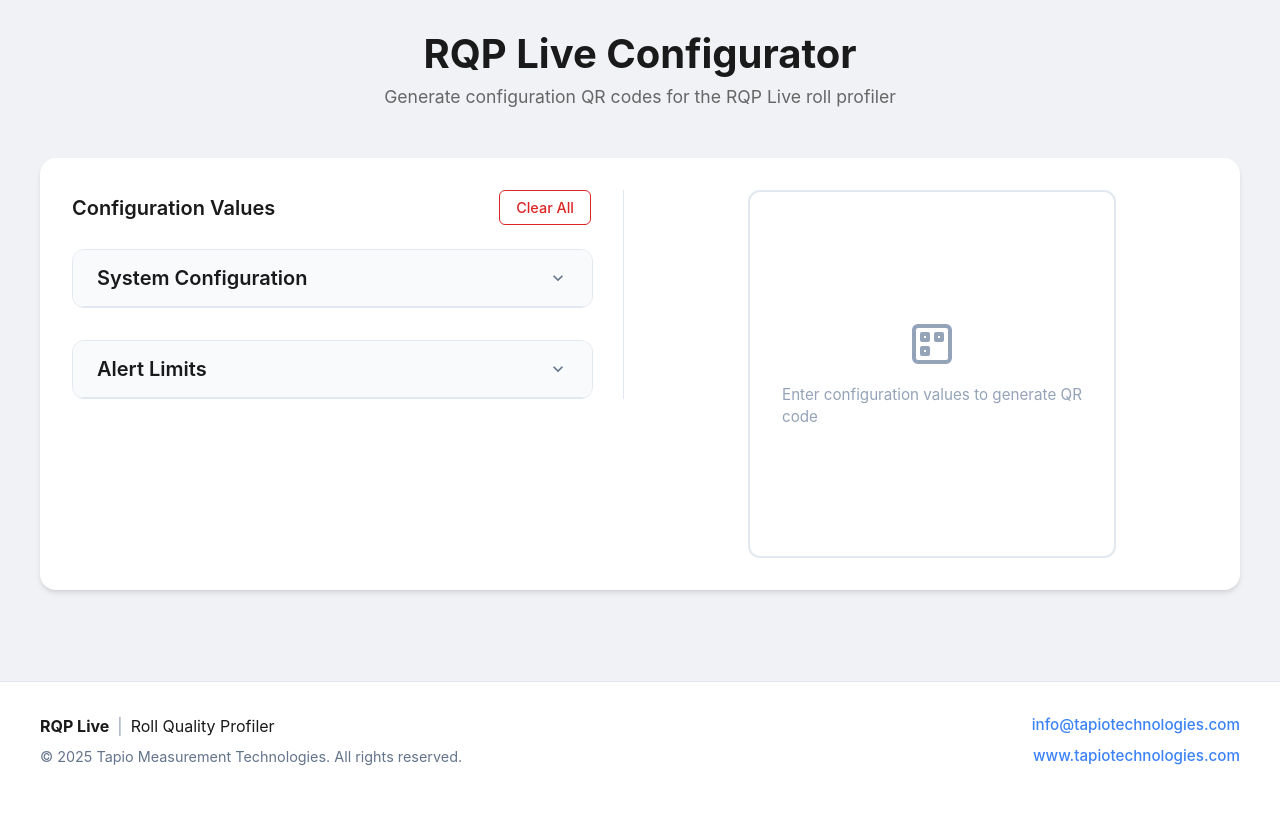
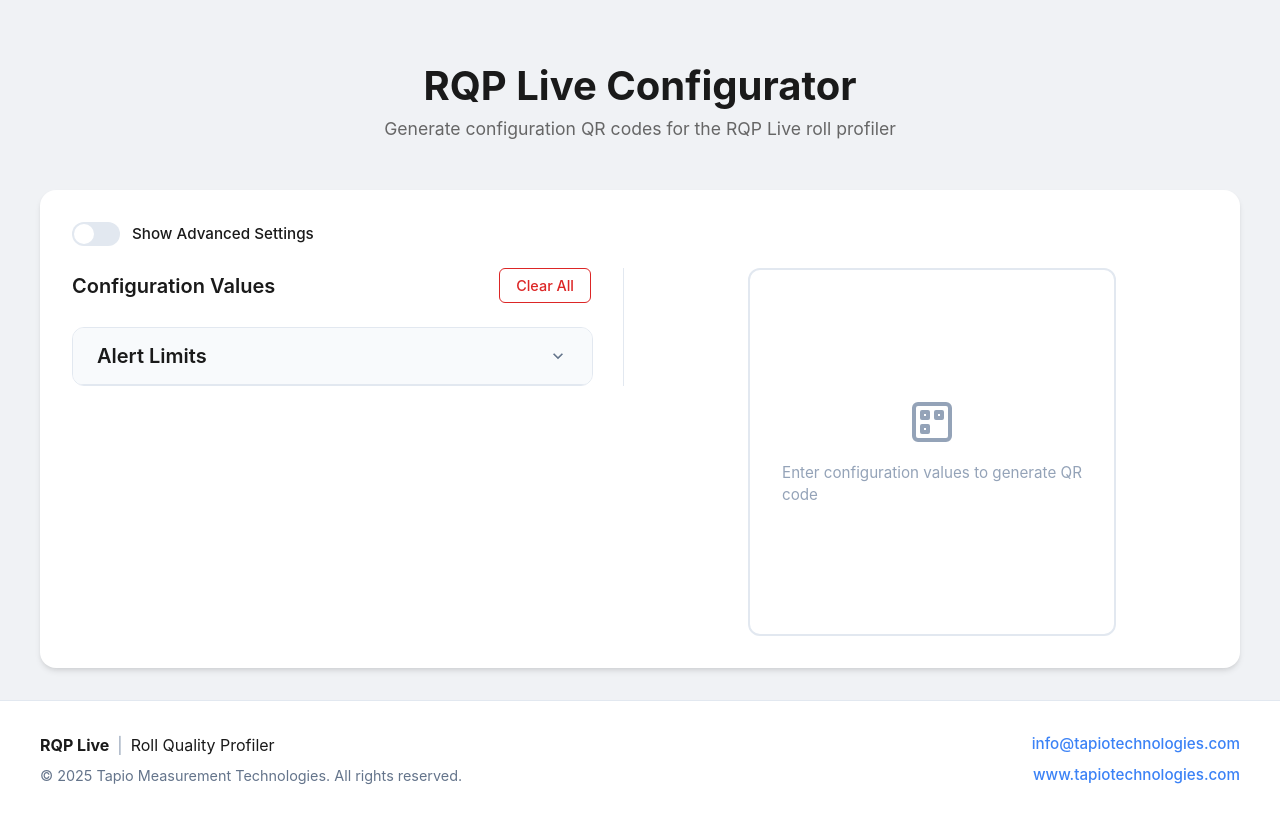
Before and after one commit to Tapio-Measurement-Technologies/rqp-configurator, a Svelte app: page / in a window 1280 px wide. Built offline with nearby package versions, Linux system fonts and the light colour scheme.

Commit message:
Add toggle to show and hide advanced settings

```diff
--- a/src/App.svelte
+++ b/src/App.svelte
@@ -3,13 +3,14 @@
   import type { ConfigItem, AlertLimitItem, ConfigSection as ConfigSectionType } from './types'
   import ConfigSection from './lib/ConfigSection.svelte'
   import QRDisplay from './lib/QRDisplay.svelte'
-  import { QR_CONFIG } from './config/settings'
+  import { QR_CONFIG, UI_CONFIG } from './config/settings'
   import Footer from './lib/Footer.svelte';
   import Header from './lib/Header.svelte';
 
   let configSections = defaultConfigs
   let text = ''
   let showWarning = false
+  let showAdvanced = false
 
   function updateConfigText() {
     const configPairs = configSections
@@ -46,10 +47,59 @@
     })
   }
 
-  $: configValues = configSections.flatMap(section => section.items.map(item =>
-    'value' in item ? item.value : [item.minValue, item.maxValue]
-  ).flat())
-  $: if (configValues) {
+  function resetAdvancedValues() {
+    configSections = configSections.map(section => {
+      if (section.type === 'alert_limits') {
+        return {
+          ...section,
+          items: (section.items as AlertLimitItem[]).map(item =>
+            item.advanced ? { ...item, minValue: '', maxValue: '' } : item
+          )
+        }
+      }
+      return {
+        ...section,
+        items: (section.items as ConfigItem[]).map(item =>
+          item.advanced ? { ...item, value: '' } : item
+        )
+      }
+    }) as ConfigSectionType[]
+  }
+
+  $: visibleSections = configSections.map(section => {
+    const filteredItems = section.type === 'alert_limits'
+      ? (section.items as AlertLimitItem[]).filter(item => showAdvanced || !item.advanced)
+      : (section.items as ConfigItem[]).filter(item => showAdvanced || !item.advanced)
+
+    return {
+      ...section,
+      items: filteredItems
+    }
+  }).filter(section => section.items.length > 0)
+
+  $: {
+    if (!showAdvanced) {
+      resetAdvancedValues()
+    } else {
+      visibleSections.forEach(visibleSection => {
+        const originalSection = configSections.find(s => s.id === visibleSection.id)
+        if (originalSection) {
+          visibleSection.items.forEach(item => {
+            const originalItem = originalSection.items.find(i =>
+              'key' in item && 'key' in i && item.key === i.key
+            )
+            if (originalItem) {
+              if ('value' in item && 'value' in originalItem) {
+                originalItem.value = item.value
+              } else if ('minValue' in item && 'minValue' in originalItem) {
+                originalItem.minValue = item.minValue
+                originalItem.maxValue = item.maxValue
+              }
+            }
+          })
+        }
+      })
+    }
     updateConfigText()
   }
 </script>
@@ -59,11 +109,34 @@
     <Header />
 
     <div class="card">
+      <div class="settings-toggle">
+        <label class="toggle">
+          <input
+            type="checkbox"
+            bind:checked={showAdvanced}
+          />
+          <span class="slider"></span>
+          <span class="label">Show Advanced Settings</span>
+        </label>
+      </div>
+
+      {#if showAdvanced}
+        <div class="advanced-warning">
+          <svg xmlns="http://www.w3.org/2000/svg" width="20" height="20" viewBox="0 0 24 24" fill="none" stroke="currentColor" stroke-width="2" stroke-linecap="round" stroke-linejoin="round">
+            <path d="M10.29 3.86L1.82 18a2 2 0 0 0 1.71 3h16.94a2 2 0 0 0 1.71-3L13.71 3.86a2 2 0 0 0-3.42 0z"/>
+            <line x1="12" y1="9" x2="12" y2="13"/>
+            <line x1="12" y1="17" x2="12.01" y2="17"/>
+          </svg>
+          <span>{UI_CONFIG.ADVANCED_WARNING}</span>
+        </div>
+      {/if}
+
       {#if showWarning}
         <div class="warning-message">
           Warning: Only the first {QR_CONFIG.MAX_CONFIG_VALUES} configuration values will be included in the QR code.
         </div>
       {/if}
+
       <div class="content-grid">
         <div class="input-section">
           <div class="section-header">
@@ -73,7 +146,7 @@
             </button>
           </div>
           <div class="config-list">
-            {#each configSections as section (section.id)}
+            {#each visibleSections as section (section.id)}
               <ConfigSection bind:section />
             {/each}
           </div>
@@ -106,7 +179,7 @@
     max-width: 1200px;
     margin: 0 auto;
     width: 100%;
-    padding: 0 1rem;
+    padding: 2rem 1rem;
     flex: 1;
   }
 
@@ -135,29 +208,71 @@
     gap: 2rem;
   }
 
-  @media (max-width: 768px) {
-    .content-grid {
-      grid-template-columns: 1fr;
-      gap: 2rem;
+  .settings-toggle {
+    margin-bottom: 1rem;
   }
 
-    .input-section {
-      padding-right: 0;
-      border-right: none;
-      border-bottom: 1px solid #e2e8f0;
-      padding-bottom: 2rem;
-    }
+  .toggle {
+    display: inline-flex;
+    align-items: center;
+    gap: 0.75rem;
+    cursor: pointer;
   }
 
-  @media (max-width: 640px) {
-    h1 {
-      font-size: 2rem;
+  .toggle input {
+    display: none;
   }
 
-    .card {
-      padding: 1.5rem;
-      border-radius: 12px;
+  .slider {
+    position: relative;
+    width: 48px;
+    height: 24px;
+    background-color: #e2e8f0;
+    border-radius: 24px;
+    transition: all 0.2s ease;
   }
+
+  .slider:before {
+    content: "";
+    position: absolute;
+    height: 20px;
+    width: 20px;
+    left: 2px;
+    bottom: 2px;
+    background-color: white;
+    border-radius: 50%;
+    transition: all 0.2s ease;
+  }
+
+  input:checked + .slider {
+    background-color: #3b82f6;
+  }
+
+  input:checked + .slider:before {
+    transform: translateX(24px);
+  }
+
+  .label {
+    font-size: 0.95rem;
+    font-weight: 500;
+    color: #1a1a1a;
+  }
+
+  .advanced-warning {
+    display: flex;
+    align-items: center;
+    gap: 0.75rem;
+    padding: 1rem;
+    margin-bottom: 1rem;
+    background-color: #fff3cd;
+    border: 1px solid #ffeeba;
+    border-radius: 8px;
+    color: #856404;
+  }
+
+  .advanced-warning svg {
+    flex-shrink: 0;
+    color: #856404;
   }
 
   .warning-message {
@@ -211,4 +326,33 @@
     outline: none;
     box-shadow: 0 0 0 2px rgba(220, 38, 38, 0.2);
   }
+
+  @media (max-width: 768px) {
+    .content-grid {
+      grid-template-columns: 1fr;
+      gap: 2rem;
+    }
+
+    .input-section {
+      padding-right: 0;
+      border-right: none;
+      border-bottom: 1px solid #e2e8f0;
+      padding-bottom: 2rem;
+    }
+  }
+
+  @media (max-width: 640px) {
+    h1 {
+      font-size: 2rem;
+    }
+
+    .card {
+      padding: 1.5rem;
+      border-radius: 12px;
+    }
+
+    .container {
+      padding: 1rem;
+    }
+  }
 </style>
--- a/src/config/settings.ts
+++ b/src/config/settings.ts
@@ -9,7 +9,8 @@
 export type SectionType = typeof SECTIONS[keyof typeof SECTIONS]
 
 export const UI_CONFIG = {
-  SHOW_CONFIG_KEYS: false
+  SHOW_CONFIG_KEYS: false,
+  ADVANCED_WARNING: 'Warning: Advanced settings affect core device functionality. Incorrect values may cause the device to malfunction.'
 } as const
 
 export const QR_CONFIG = {
@@ -29,6 +30,7 @@
     description: 'Target energy level for the system',
     unit: 'J',
     section: SECTIONS.SYSTEM,
+    advanced: true,
     validation: {
       type: 'float' as const,
       min: 0,
@@ -41,6 +43,7 @@
     description: 'Duration of the solenoid pulse',
     unit: 'µs',
     section: SECTIONS.SYSTEM,
+    advanced: true,
     validation: {
       type: 'float' as const,
       min: 0,
@@ -53,6 +56,7 @@
     description: 'Step size for interpolation',
     unit: 'mm',
     section: SECTIONS.SYSTEM,
+    advanced: true,
     validation: {
       type: 'float' as const,
       min: 0,
@@ -65,6 +69,7 @@
     description: 'Step size for distance encoder',
     unit: 'mm',
     section: SECTIONS.SYSTEM,
+    advanced: true,
     validation: {
       type: 'float' as const,
       min: 0,
@@ -77,6 +82,7 @@
     description: 'Range of the accelerometer',
     unit: '',
     section: SECTIONS.SYSTEM,
+    advanced: true,
     validation: {
       type: 'float' as const,
       min: 0,
@@ -89,6 +95,7 @@
     description: 'Hammer speed control mode',
     unit: '',
     section: SECTIONS.SYSTEM,
+    advanced: true,
     validation: {
       type: 'select' as const,
       options: [
--- a/src/types.ts
+++ b/src/types.ts
@@ -22,6 +22,7 @@
   unit?: string;
   section: SectionType;
   validation: ConfigValidation | SelectValidation;
+  advanced?: boolean;
 }
 
 export interface ConfigItem extends BaseConfigItem {
@@ -71,16 +72,6 @@
 
   const result: ConfigSection[] = []
 
-  // Add system section if it has items
-  const systemItems = sections.get(SECTIONS.SYSTEM)
-  if (systemItems) {
-    result.push({
-      id: SECTIONS.SYSTEM,
-      title: 'System Configuration',
-      items: systemItems as ConfigItem[]
-    })
-  }
-
   // Add alerts section if it has items
   const alertItems = sections.get(SECTIONS.ALERTS)
   if (alertItems) {
@@ -89,6 +80,16 @@
       title: 'Alert Limits',
       type: 'alert_limits',
       items: alertItems as AlertLimitItem[]
+    })
+  }
+
+  // Add system section if it has items
+  const systemItems = sections.get(SECTIONS.SYSTEM)
+  if (systemItems) {
+    result.push({
+      id: SECTIONS.SYSTEM,
+      title: 'System Configuration',
+      items: systemItems as ConfigItem[]
     })
   }
 
--- a/src/vite-env.d.ts
+++ b/src/vite-env.d.ts
@@ -1,2 +1,8 @@
 /// <reference types="svelte" />
 /// <reference types="vite/client" />
+
+declare module '*.svelte' {
+  import type { ComponentType } from 'svelte';
+  const component: ComponentType;
+  export default component;
+}
```
Lines whose indentation alone changed are shown as unchanged.
